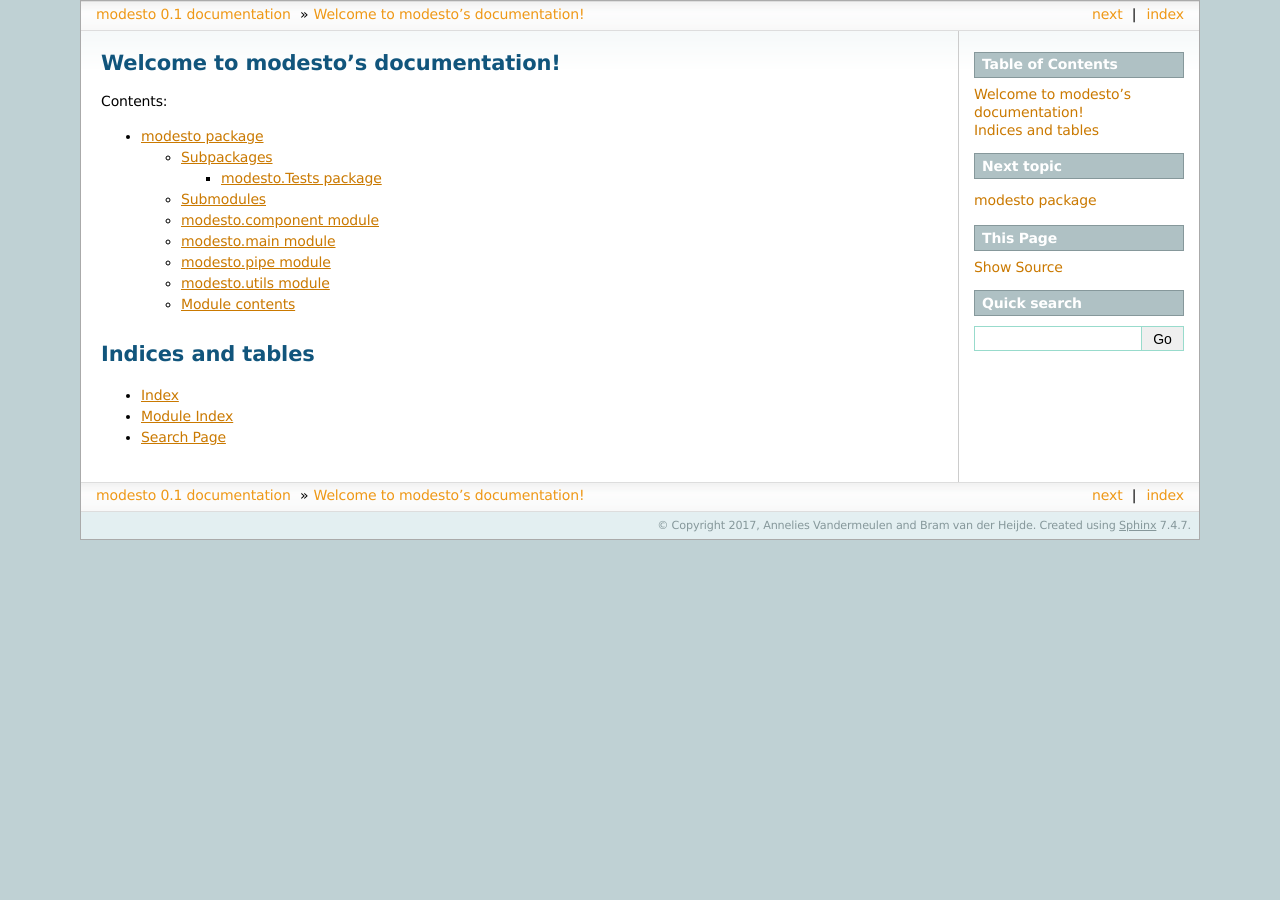
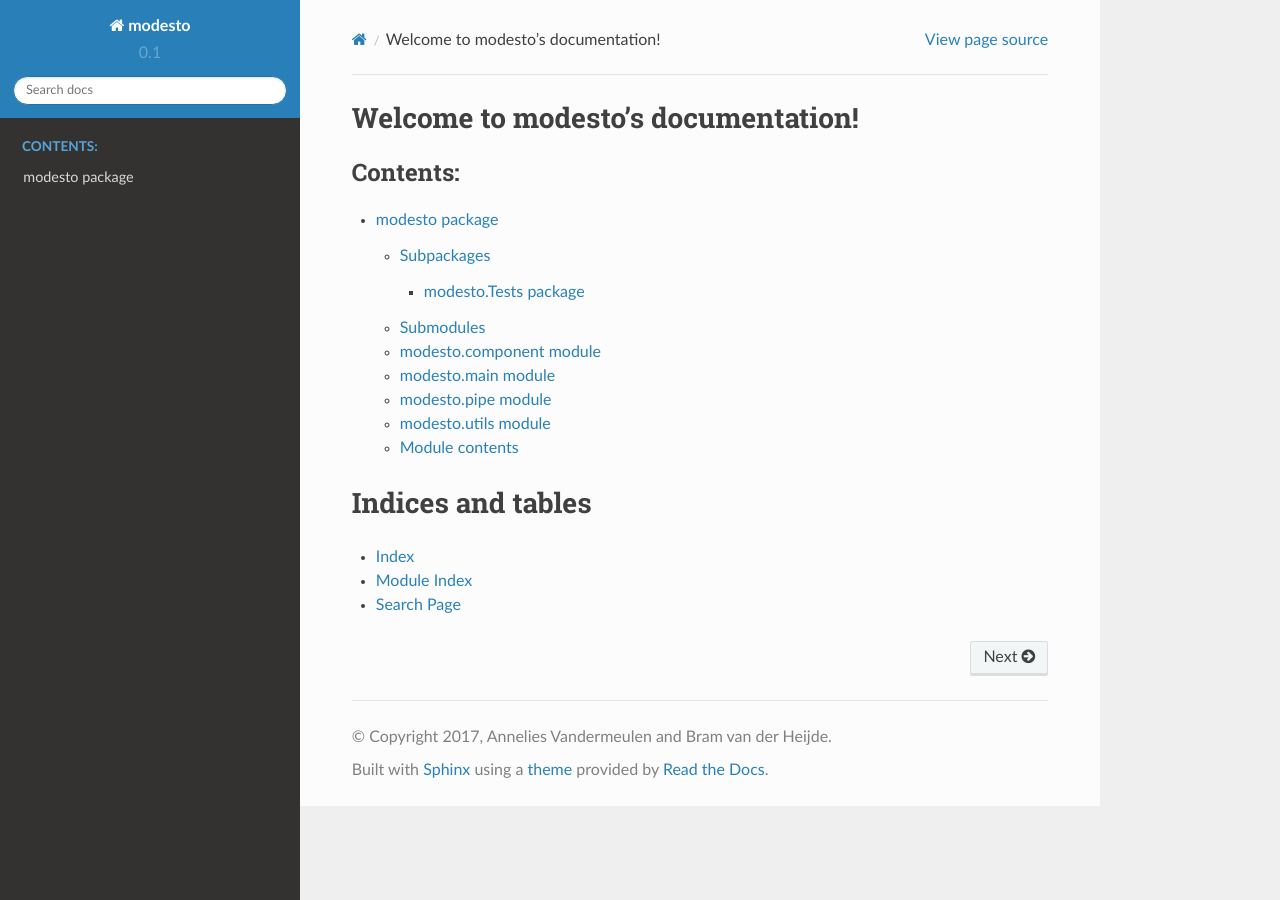
Before and after one commit to energyville/modesto, a Sphinx documentation site: the page built from doc/source/index.rst, in a window 1280 px wide. Built offline with Sphinx 7.4.7 and the Read the Docs theme 2.0.0, drawn with Linux system fonts in a browser that asks for light colours.

Commit message:
Change docs theme

```diff
--- a/doc/source/conf.py
+++ b/doc/source/conf.py
@@ -86,7 +86,10 @@ todo_include_todos = True
 # The theme to use for HTML and HTML Help pages.  See the documentation for
 # a list of builtin themes.
 #
-html_theme = 'sphinxdoc'
+
+import sphinx_rtd_theme
+html_theme = "sphinx_rtd_theme"
+html_theme_path = [sphinx_rtd_theme.get_html_theme_path()]
 
 # Theme options are theme-specific and customize the look and feel of a theme
 # further.  For a list of options available for each theme, see the
```
